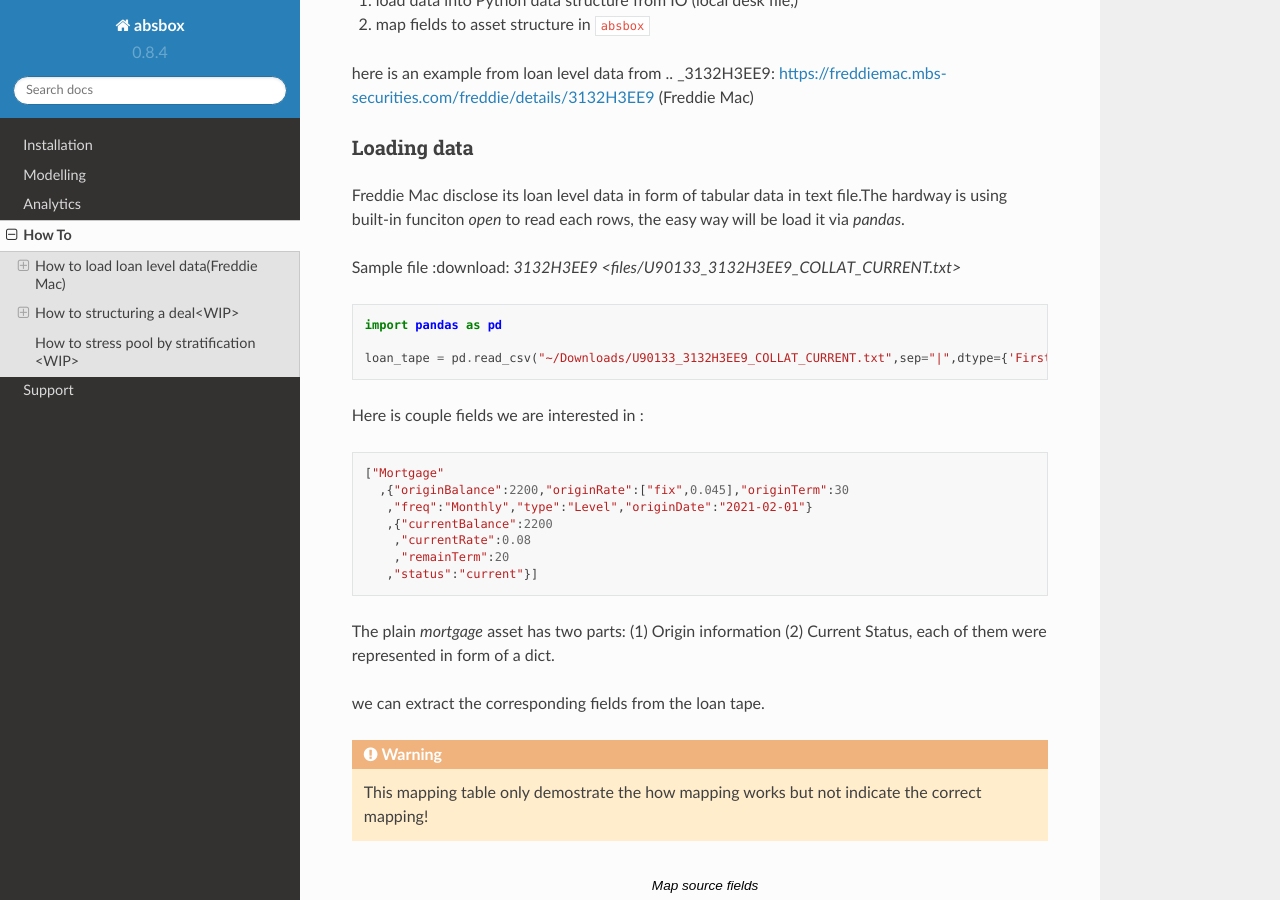
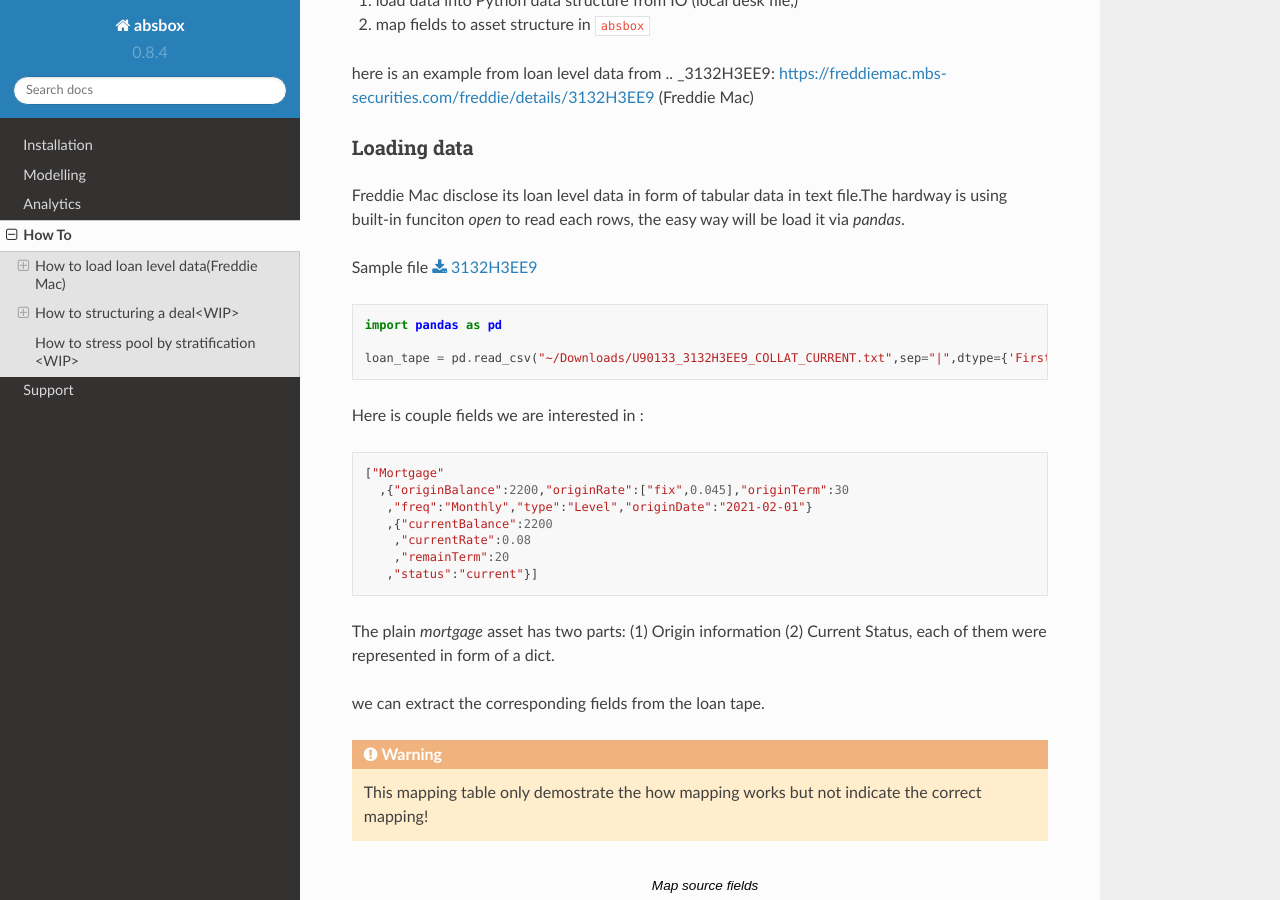
Before and after one commit to yellowbean/absbox-doc, a Sphinx documentation site: the page built from docs/source/howto.rst, in a window 1280 px wide and 900 px high, scrolled down 517 px. Built offline with Sphinx 7.4.7 and the Read the Docs theme 2.0.0, drawn with Linux system fonts in a browser that asks for light colours; some of the changed lines change nothing that is shown.

Commit message:
fix download link

```diff
--- a/docs/source/howto.rst
+++ b/docs/source/howto.rst
@@ -22,7 +22,7 @@ Loading data
 
 Freddie Mac disclose its loan level data in form of tabular data in text file.The hardway is using built-in funciton `open` to read each rows, the easy way will be load it via `pandas`.
 
-Sample file :download: `3132H3EE9 <files/U90133_3132H3EE9_COLLAT_CURRENT.txt>`
+Sample file :download:`3132H3EE9 <files/U90133_3132H3EE9_COLLAT_CURRENT.txt>`
 
 .. code-block:: python
 
@@ -167,7 +167,10 @@ Then, project the cashflow with:
 
   r['pool']['flow'] # Now you shall able to view the loan level cashflow !
 
-if the `run()` call was slow, probably it is caused by network IO or CPU on the server, pls consider using a local docker image instead.
+.. warning::
+  if the `run()` call was slow, probably it is caused by network IO or CPU on the server, pls consider using a local docker image instead.
+
+
 
 How to structuring a deal<WIP>
 -------------------------------------------
```
